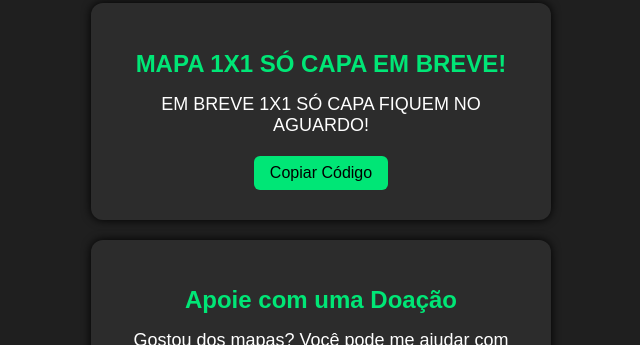
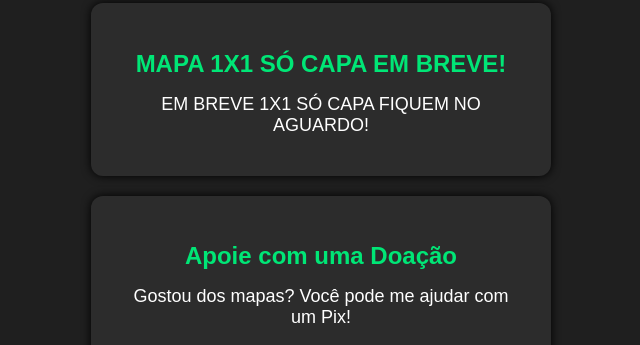
Before and after one commit to WilliamMapasFF/MeusMapasFF, a plain HTML site: page index.html in a window 1280 px wide. Shown: the part 924-1269 px from the top of the page, without its empty margins (319-959 px from the left). Drawn offline with Linux system fonts and the light colour scheme.

Commit message:
Atualizar o index.html

```diff
--- a/index.html
+++ b/index.html
@@ -137,7 +137,6 @@
     <div class="code-box" id="mapaCodigo4">
       Carregando...
     </div>
-    <button onclick="copiarCodigo('mapaCodigo4')">Copiar Código
     </button>
   </div>
 
```
